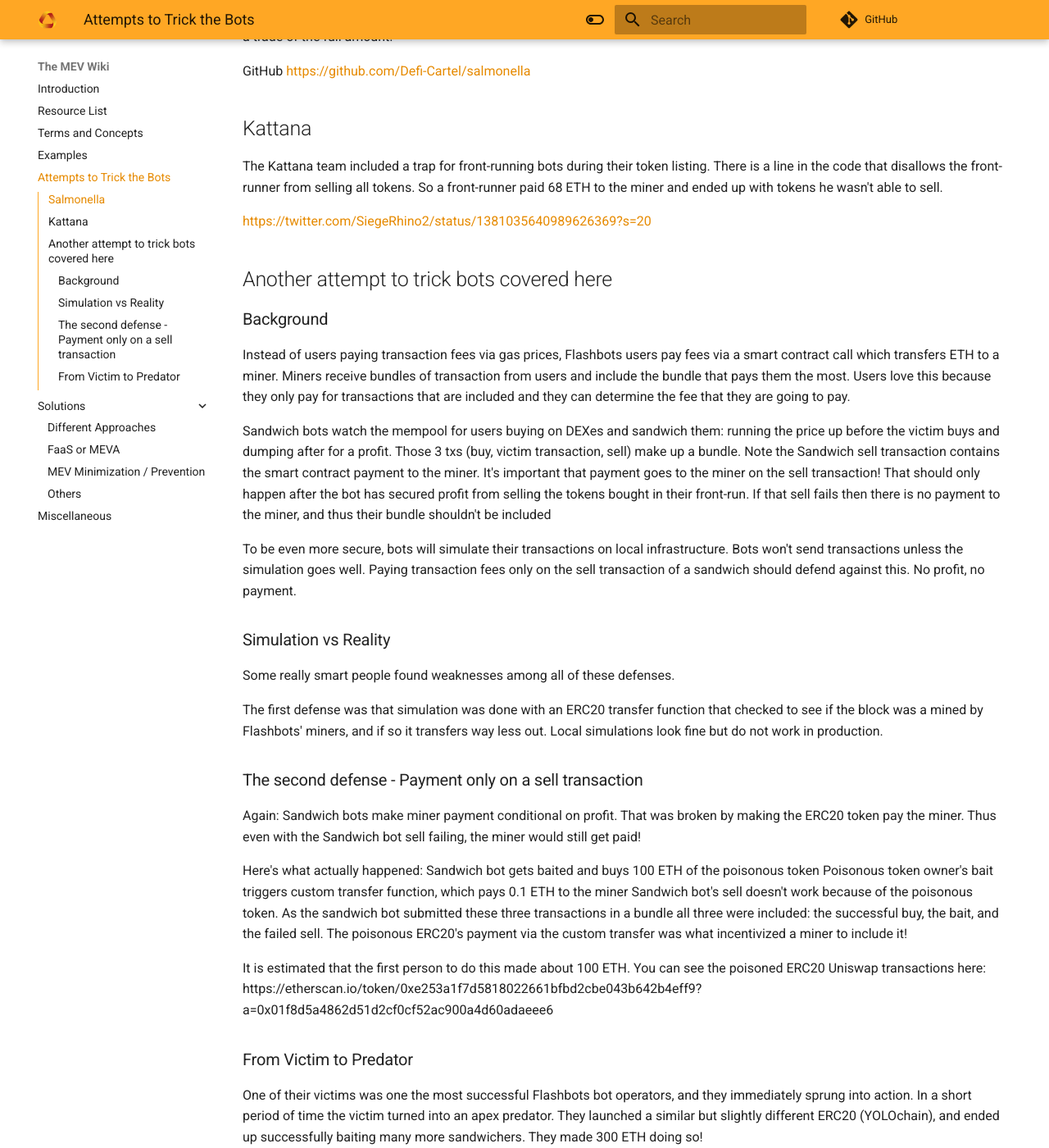
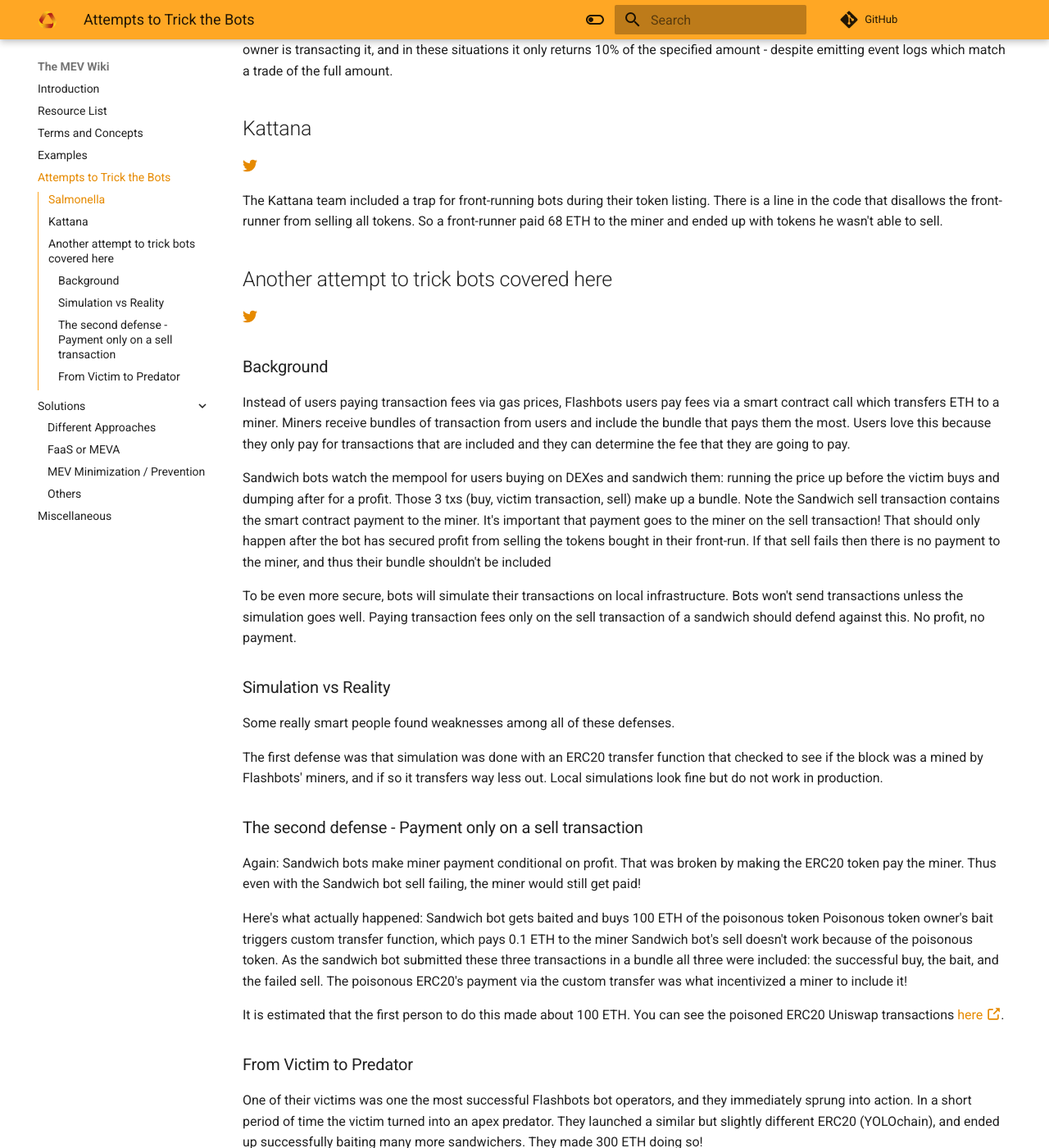
Before and after one commit to automata-network/docs, an MkDocs documentation site: the page built from docs/mev/trick-the-bots.md, in a window 1280 px wide and 1400 px high, scrolled down 349 px. Shown: the whole window at 82% size. Built offline with MkDocs 1.6.1 and Material for MkDocs 9.7.7, drawn with Linux system fonts in a browser that asks for light colours; comment, search, counter and statistics services are not loaded; some of the changed lines change nothing that is shown; some of the changed text lies outside the part shown.

Commit message:
update trick-the-bots

```diff
--- a/docs/mev/trick-the-bots.md
+++ b/docs/mev/trick-the-bots.md
@@ -2,17 +2,19 @@
 
 ## Salmonella
 
+[:fontawesome-brands-github:](https://github.com/Defi-Cartel/salmonella){target=_blank}
+
 Salmonella intentionally exploits the generalised nature of front-running setups. The goal of sandwich trading is to exploit the slippage of unintended victims, so this strategy turns the tables on the exploiters. It’s a regular ERC20 token, which behaves exactly like any other ERC20 token in normal use-cases. However, it has some special logic to detect when anyone other than the specified owner is transacting it, and in these situations it only returns 10% of the specified amount - despite emitting event logs which match a trade of the full amount.
-
-GitHub [https://github.com/Defi-Cartel/salmonella](https://github.com/Defi-Cartel/salmonella)
 
 ## Kattana
 
+[:fontawesome-brands-twitter:](https://twitter.com/SiegeRhino2/status/1381035640989626369?s=20){target=_blank}
+
 The Kattana team included a trap for front-running bots during their token listing. There is a line in the code that disallows the front-runner from selling all tokens. So a front-runner paid 68 ETH to the miner and ended up with tokens he wasn't able to sell.
 
-[https://twitter.com/SiegeRhino2/status/1381035640989626369?s=20](https://twitter.com/SiegeRhino2/status/1381035640989626369?s=20)
+## Another attempt to trick bots covered here
 
-## Another attempt to trick bots covered here
+[:fontawesome-brands-twitter:](https://twitter.com/bertcmiller/status/1381296074086830091?s=20){target=_blank}
 
 ### Background
 
@@ -34,10 +36,8 @@
 
 Here's what actually happened: Sandwich bot gets baited and buys 100 ETH of the poisonous token Poisonous token owner's bait triggers custom transfer function, which pays 0.1 ETH to the miner Sandwich bot's sell doesn't work because of the poisonous token. As the sandwich bot submitted these three transactions in a bundle all three were included: the successful buy, the bait, and the failed sell. The poisonous ERC20's payment via the custom transfer was what incentivized a miner to include it!
 
-It is estimated that the first person to do this made about 100 ETH. You can see the poisoned ERC20 Uniswap transactions here: https://etherscan.io/token/0xe253a1f7d5818022661bfbd2cbe043b642b4eff9?a=0x01f8d5a4862d51d2cf0cf52ac900a4d60adaeee6
+It is estimated that the first person to do this made about 100 ETH. You can see the poisoned ERC20 Uniswap transactions [here :octicons-link-external-16:](https://etherscan.io/token/0xe253a1f7d5818022661bfbd2cbe043b642b4eff9?a=0x01f8d5a4862d51d2cf0cf52ac900a4d60adaeee6){target=_blank}.
 
 ### From Victim to Predator
 
 One of their victims was one the most successful Flashbots bot operators, and they immediately sprung into action. In a short period of time the victim turned into an apex predator. They launched a similar but slightly different ERC20 (YOLOchain), and ended up successfully baiting many more sandwichers. They made 300 ETH doing so!
-
-[https://twitter.com/bertcmiller/status/1381296074086830091?s=20](https://twitter.com/bertcmiller/status/1381296074086830091?s=20)
```
